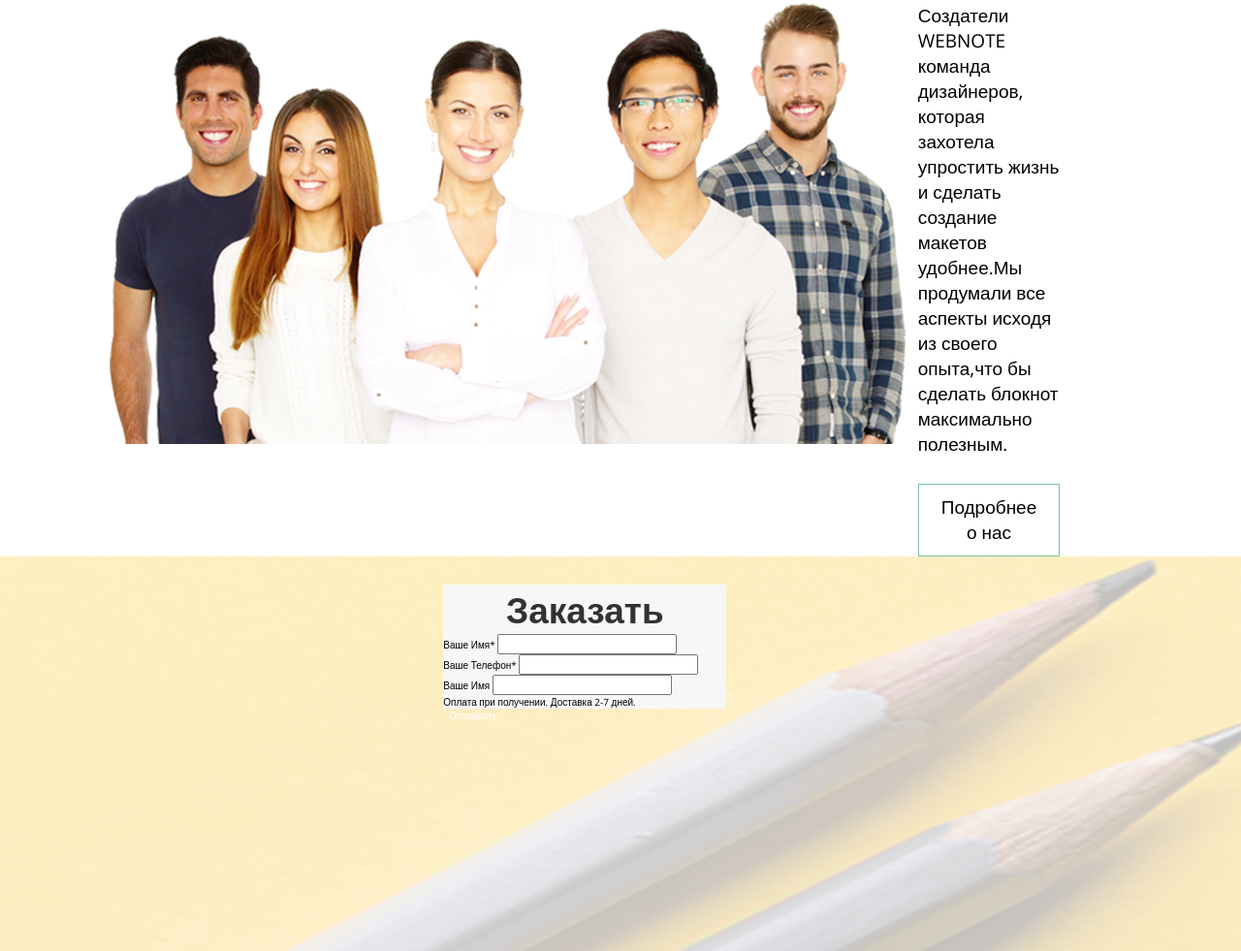
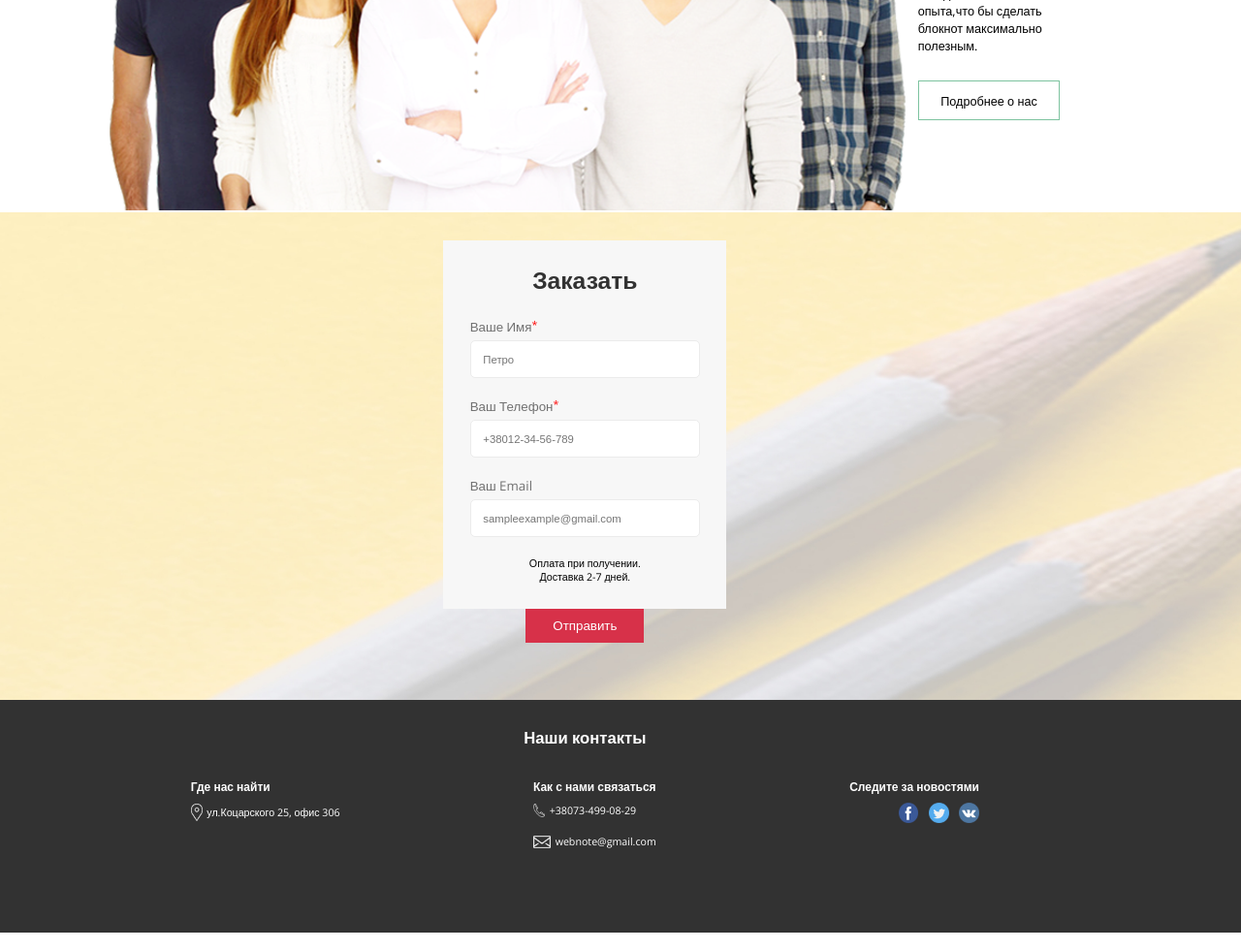
Before and after one commit to slavon1265/WebNote, a plain HTML site: page index.html in a window 1280 px wide. Shown: the part 1853-2834 px from the top of the page at 97% size. Drawn offline with nearby package versions, Linux system fonts and the light colour scheme.

Commit message:
Marked up full page

```diff
--- a/index.html
+++ b/index.html
@@ -196,39 +196,64 @@
                                     <span class="modal__head">Заказать</span>
                                     <div class="modal__body">
 
-
                                         <div class="modal__body__element">
                                             <label for="">Ваше Имя<span class="star">*</span></label>
-                                            <input type="text" class="modal__input" id="name">
+                                            <input type="text" class="modal__input" id="name" placeholder="Петро">
                                         </div>
                                         <div class="modal__body__element">
-                                            <label for="">Ваше Телефон<span class="star">*</span></label>
-                                            <input type="tel" class="modal__input" id="name">
+                                            <label for="">Ваш Телефон<span class="star">*</span></label>
+                                            <input type="tel" class="modal__input" id="name" placeholder="+38012-34-56-789">
                                         </div>
                                         <div class="modal__body__element">
-                                            <label for="">Ваше Имя</label>
-                                            <input type="text" class="modal__input" id="name">
+                                            <label for="">Ваш Email</label>
+                                            <input type="email" class="modal__input" id="name" placeholder="sampleexample@gmail.com">
                                         </div>
-                                        <div class="modal__body__element">
-                                            <span>
+                                        <div class="form-descript">
+                                            <div class="form-descript-text">
                                                 Оплата при получении. Доставка 2-7 дней.
-                                            </span>
+                                            </div>
                                         </div>
-
 
                                     </div>
                                 </form>
 
                             </div>
-
-                            <div class="btn send-btn">Отправить</div>
+                            <div class="btn-holder">
+                                <div class="btn send-btn">Отправить</div>
+                            </div>
                         </div>
 
                 </div>
             </div>
         </main>
         <footer>
+            <div class="container">
 
+                <div class="footer__head">
+                    <span class="footer__head-text">Наши контакты</span>
+                </div>
+
+                <div class="footer__body">
+                    <div class="footer__location footer__body-element">
+                        <span class="footer__location-title footer-titles">Где нас найти</span>
+                        <span class="footer__location-adress" contain-icon><img src="/assets/icons/pin__icon.png" class="footer-icons pin-icon" alt="">ул.Коцарского 25, офис 306</span>
+                    </div>
+                    <div class="footer__contacts footer__body-element">
+                        <span class="footer__contacts-title footer-titles">Как с нами связаться</span>
+                        <span class="footer__contacts-number" contain-icon><img src="/assets/icons/phone_icon.png" class="footer-icons phone-icon" alt="">+38073-499-08-29</span>
+                        <span class="footer__contacts-email" contain-icon><img src="/assets/icons/post_icon.png" class="footer-icons email-icon" alt="">webnote@gmail.com</span>
+                    </div>
+                    <div class="footer__links footer__body-element">
+                        <span class="footer__links-title footer-titles">Следите за новостями</span>
+                        <div class="footer__links-links">
+                            <img src="/assets/icons/links/fb.png" alt="">
+                            <img src="/assets/icons/links/twiter.png" alt="">
+                            <img src="/assets/icons/links/vk.png" alt="">
+                        </div>
+                    </div>
+                </div>
+
+            </div>
         </footer>
 
 
--- a/styles/main.css
+++ b/styles/main.css
@@ -12,7 +12,7 @@ html, body {
 }
 html{
     font-family: 'Open Sans', sans-serif;
-    font-size: 10px;
+    font-size: 0.5208333333333334vw;
     min-width: 100%;
 }
 
@@ -369,7 +369,7 @@ font-size: 1.6rem;
 =========================================== */
 
 .order{
-    height: 31.82291666666667vw;
+    min-height: 31.82291666666667vw;
 
     background: url(/assets/img/order-bg.jpg);
     background-repeat: no-repeat;
@@ -387,8 +387,12 @@ font-size: 1.6rem;
 
 .order__body{
     margin-top: 2.23958333333333vw;
+    margin-bottom: 4.635416666666667vw;
     width: 22.8125vw;
 }
+
+
+/*__________Order-modal______________*/
 
 .order__body .modal{
     background-color: #f7f7f7;
@@ -401,4 +405,155 @@ font-size: 1.6rem;
 
    display: flex;
    justify-content: center;
+
+   padding-top: 1.875vw;
+   padding-bottom: 1.77083333333333vw;
 }
+
+.modal .modal__body{
+ padding: 0 2.13541666666667vw;
+}
+
+.modal__body__element{
+    display: flex;
+    flex-direction: column;
+    justify-content: center;
+    padding-bottom: 1.51041666666667vw;
+}
+
+.modal__body__element label{
+    color: #717171;
+    font-size: 2rem;
+    font-weight: 400;
+    margin-bottom: 0.4166666666666667vw;
+    display: flex;
+    align-items: flex-start;
+}
+
+.modal__body__element input{
+    padding: 0.98958333333333vw;
+    border: 1px solid #ebebeb;
+    border-radius: 5px;
+    background-color: #fff;
+    color: #2e2e2e;
+    font-size: 1.7rem;
+}
+
+.modal .form-descript{
+    display: flex;
+    justify-content: center;
+    text-align: center;
+    padding-bottom: 2.03125vw;
+}
+    .star{
+        color: #ff0000;
+        font-size: 1.6rem;
+        text-align: top;
+    }
+
+
+.form-descript .form-descript-text{
+width: 9.791666666666668vw;
+font-size: 1.6rem;
+}
+
+/*_____________Order-btn____________*/
+.order__body .btn-holder{
+    display: flex;
+    justify-content: center;
+}
+.order__body .send-btn{
+    padding: 0.6770833333333334vw 2.1875vw;
+    font-size: 2rem;
+    background-color: #d73149;
+}
+
+/*===================Footer================
+============================================== */
+
+footer{
+    padding-top: 2.0833333333333335vw;
+    color: #fff;
+    width: 100%;
+    background-color: #323232;
+    height: 18.75vw;
+}
+
+.footer__head{
+    text-align: center;
+    font-size: 2.5rem;
+    font-weight: 700;
+
+    margin-bottom: 2.3958333333333335vw;
+}
+
+/*________footer-body____________*/
+.footer__body{
+    display: flex;
+    justify-content: space-between;
+}
+
+.footer__body-element{
+    display: flex;
+    flex-direction: column;
+    font-size: 1.6rem;
+}
+.footer-titles{
+    font-size: 1.8rem;
+    font-weight: 700;
+}
+
+.footer-icons{
+    margin-right: 0.36458333333333337vw;
+    max-width: 0.9375vw;
+}
+
+[contain-icon]{
+    display: flex;
+    align-items: center;
+}
+
+/*______footer-location______*/
+
+.footer__location-title{
+    margin-bottom: 0.7291666666666667vw;
+}
+
+
+
+
+/*______footer-contacts______*/
+.footer__contacts-title{
+    margin-bottom: 0.7291666666666667vw;
+}
+
+footer .phone-icon{
+    min-width: 0.9375vw;
+}
+.footer__contacts-number{
+    margin-bottom: 1.3020833333333335vw;
+}
+
+footer .email-icon{
+    min-width: 1.40625vw;
+}
+
+/*__________footer-links__________*/
+
+.footer__links-title{
+    margin-bottom: 0.625vw
+}
+
+ .footer__links-links{
+    display: flex;
+    justify-content: flex-end;
+}
+
+.footer__links-links img{
+    margin-right: 0.8333333333333334vw;
+    width: 1.6145833333333335vw;
+}
+
+footer .footer__links-links img:last-child{
+    margin-right: 0;
+}
```
Also changed, not shown: size-converter.html (added, +61 -0 lines), assets/icons/links/fb.png (added), assets/icons/links/twiter.png (added), assets/icons/links/vk.png (added), assets/icons/phone_icon.png (added), assets/icons/pin__icon.png (added), assets/icons/post_icon.png (added), 1 other file.
